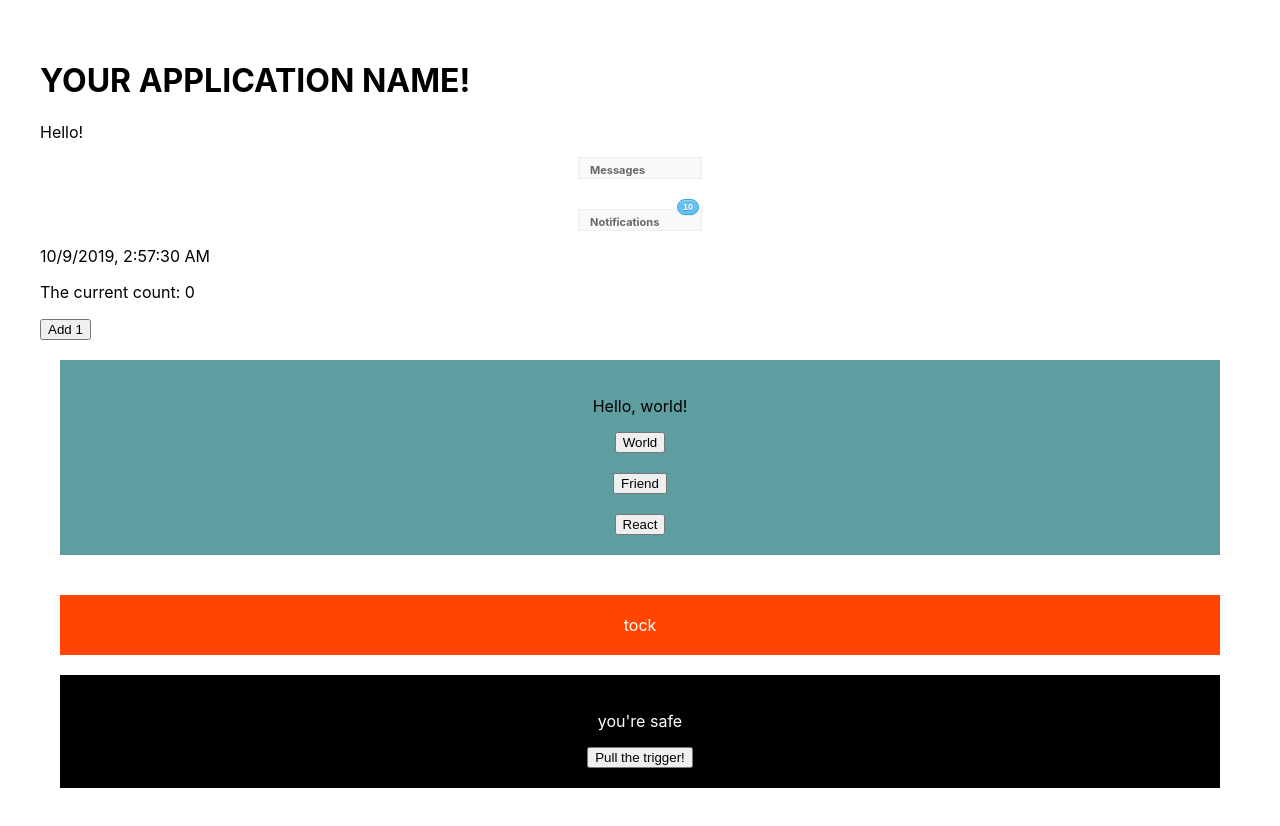
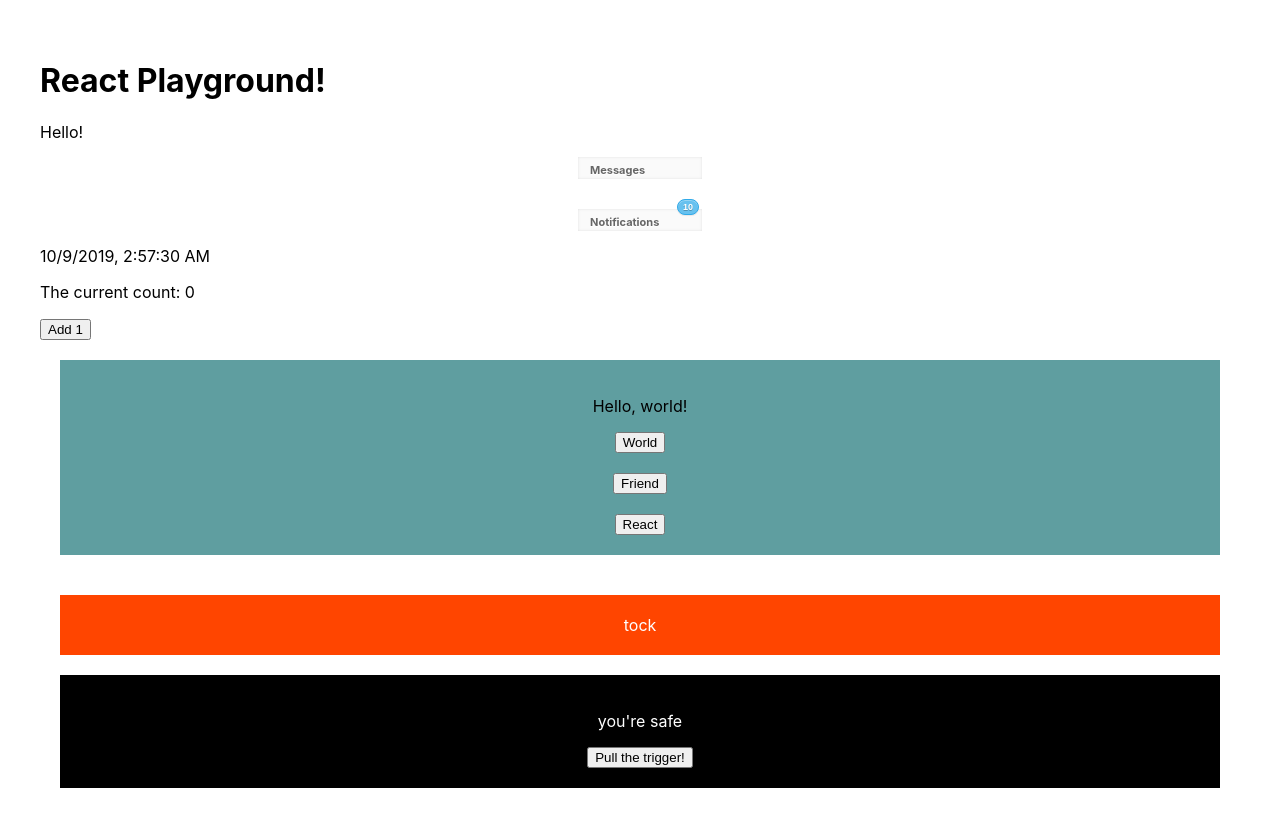
Before and after one commit to rcmartinez54/react-playground, a React (Create React App) app: page / in a window 1280 px wide. Built offline with nearby package versions, Linux system fonts and the light colour scheme.

Commit message:
changed h1 text

```diff
--- a/src/App.js
+++ b/src/App.js
@@ -42,7 +42,7 @@ class App extends Component {
   render() {
     return (
       <div className='App'>
-        <h1>YOUR APPLICATION NAME!</h1>
+        <h1>React Playground!</h1>
         <div>Hello!</div>
         <Messages name="Messages" unread={0}/>
         <Messages name="Notifications" unread={10}/>
```
